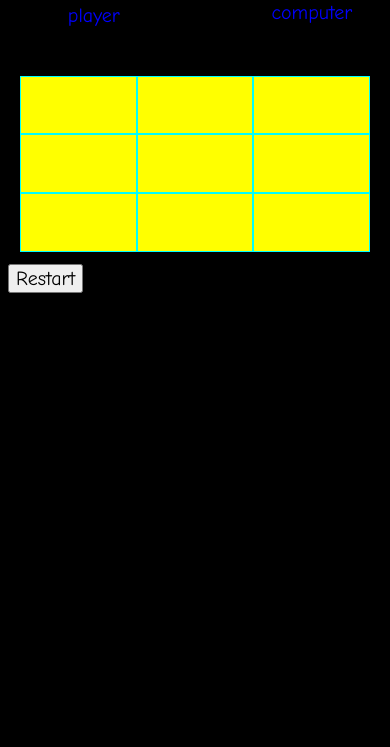
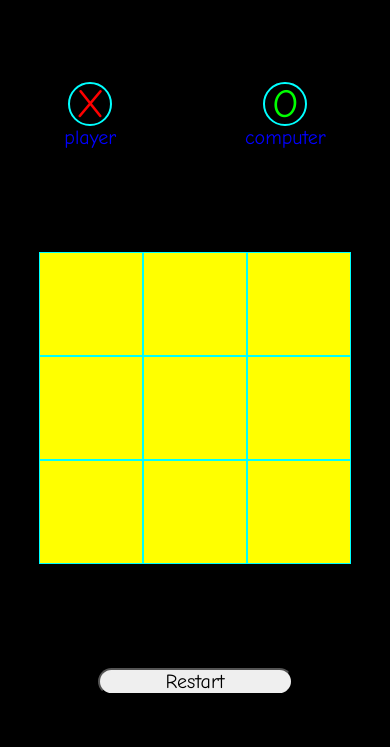
Before and after one commit to Ionut2003/TIC-TAC-TOE-GAME-, a plain HTML site: page index.html in a window 390 px wide. Shown: the part 97-844 px from the top of the page. Drawn offline with Linux system fonts and the light colour scheme.

Commit message:
little css and javascript changes and made it responsive

```diff
--- a/index.html
+++ b/index.html
@@ -10,12 +10,16 @@
   <body>
   	<h1>TIC TAC TOE GAME</h1>
 	<div class = "playerMarks">
+		<div class="mark_info">
 			<div class = "playerMark">X</div>
+			<div class = "player">player</div>
+		</div>
+		<div class="mark_info">
 			<div class = "computerMark">O</div>
 			<div class = "computer">computer</div>
-  	<div class = "player">player</div>
 		</div>
-  <table cellspacing = "0">
+	</div>
+	<table cellspacing = "0" id = "table">
 		<tr>
 			<td class = "border1" id = "0"></td>
 			<td class = "border1" id = "1"></td>
--- a/script.js
+++ b/script.js
@@ -4,9 +4,10 @@ const huPlayer = 'X';
 let availSpots = [0, 1, 2, 3, 4, 5, 6, 7, 8];
 let board = [0, 1, 2, 3, 4, 5, 6, 7, 8];
 const restartButton = document.getElementById("restart");
-startGame();
-allCells.forEach(cell => cell.addEventListener('mouseup', playerTurn));
-restartButton.addEventListener('mouseup', restartAllCells);
+startGame(); //starting the game
+allCells.forEach(cell => cell.addEventListener('click', playerTurn)); // click event for every table cell
+document.getElementById("table").style.height = document.getElementById("table").clientWidth + "px"; // making the table square
+restartButton.addEventListener('click', startGame); // restarting the board
 function checkTie(){
 	a = board.filter(e => typeof(e) === 'number');
 	if(a.length === 0 && !checkWin(huPlayer, board)){
@@ -15,7 +16,7 @@ function checkTie(){
 	}
 	return false;
 }
-function playerTurn(event){
+function playerTurn(){
 	makeMove(huPlayer, board);
 }
 function gameWin(player, brd){
@@ -39,10 +40,11 @@ return false;
 }
 function checkWin(player, brd){
 		let win = [];
-		let wins = [[0, 1, 2],	[3, 4, 5],	[6, 7, 8],		[0, 3, 6],		[1, 4, 7],		[2, 5, 8],		[0, 4, 8],		[2, 4, 6]];
+		let wins = [
+			[0, 1, 2], [3, 4, 5], [6, 7, 8], [0, 3, 6], [1, 4, 7], [2, 5, 8], [0, 4, 8],	[2, 4, 6]
+		]; // all the variants of wins
 		let plays = [];
-		let l = brd.length;
-		for(let i = 0; i<l; i++){
+		for(let i = 0; i<brd.length; i++){
 			if(brd[i] === player) plays.push(i);
 		}
 		for(let j of wins){
@@ -57,7 +59,6 @@ function checkWin(player, brd){
 		}
 		win = [];
 		}
-		console.log(brd === board);
 return false;
 }
 function declareWinner(who){
@@ -65,30 +66,20 @@ function declareWinner(who){
 	(who === huPlayer) ? alert('Game win!!!!') : alert('Game lose!!!');
 	}
 }
-function restartAllCells(event){
-	for(i = 0; i<9; i++){
-		allCells[i].innerHTML = '';
-		allCells[i].style.backgroundColor = 'yellow';
-		availSpots.push(i);
-		board[i] = i;
-	}
-}
+
 function startGame(){
 	for(let i = 0; i<9; i++){
 		allCells[i].innerHTML = '';
-		allCells[i].style.backgroundColor = 'yellow';
-		availSpots.push(i);
+		availSpots[i] = i;
 		board[i] = i;
+		allCells[i].style.backgroundColor = "yellow";
 	}
 }
 function makeMove(player, newbrd){
 	if(player === huPlayer){
 	var currentCell = parseInt(event.target.id);
 	var addToken = document.getElementById(`${currentCell}`);
-		if(addToken.innerHTML === 'X' || addToken.innerHTML === 'O'){
-			makeMove(huPlayer, board);
-		}
-		else{
+		if(addToken.innerHTML !== 'X' && addToken.innerHTML !== 'O') {
 			if((!checkWin(huPlayer, board) && !checkWin(aiPlayer, board)) && !checkTie()){
 				addToken.style.color = 'red';
 				addToken.innerHTML = player;
--- a/style.css
+++ b/style.css
@@ -1,35 +1,44 @@
+/* RESETS */
 *{
 	font-family: "Comic Sans MS";
 	font-size: 20px;
+	margin: 0;
+	padding: 0;
 }
+
+body{
+	background-color: black;
+	display: flex;
+	flex-direction: column;
+	height: 100vh;
+	justify-content: space-around;
+}
+
+/* TABLE STYLES */
+
+
 table {
 	margin: 0 auto;
-	width: 100%;
-	border-width: 2px 2px 2px 2px;
-	height: 200px;
-	border-style: solid;
-	border-color: transparent;
+	width: 80%;
 	display: table;
-	padding: 10px;
+	background-color: yellow;
 
 
 }
 .border1{
-	background-color: yellow;
-	border-width: 1px 1px 1px 1px;
-	width: 73px;
-	height: 50px;
-	border-style: solid;
-	border-color: cyan;
+	border: 1px solid cyan;
 	text-align: center;
-	display: table-cell;
+	width: 100px;
+	height: 100px;
+
 }
-body{
-	background-color: black;
-	color: red;
-}
-.restart{
-	position: absolute;
+
+/* RESTART BUTTON */
+
+#restart{
+	width: 50%;
+	align-self: center;
+	border-radius: 15px;
 
 }
 h1{
@@ -38,46 +47,46 @@ h1{
 	font-size: 20px;
 }
 .playerMarks{
-	position: relative;
 	width: auto;
-	height: 60px;
+	display: flex;
+	flex-direction: row;
+	justify-content: space-around;
+
 }
 .playerMark{
-	position: relative;
 	border: 2px solid cyan;
 	width: 40px;
 	height: 40px;
-	left: 17%;
 	border-radius: 40px;
-	line-height: 40px;
 	text-align: center;
 	font-size: 40px;
+	display: flex;
+	justify-content: center;
+	align-items: center;
+	color: red;
 }
 .computerMark{
-	left: 73%;
-	position: relative;
 	border: 2px solid cyan;
 	width: 40px;
 	height: 40px;
-	bottom: 44px;
 	border-radius: 40px;
-	line-height: 40px;
-	text-align: center;
 	font-size: 40px;
 	color: lime;
+	display: flex;
+	justify-content: center;
+	align-items: center;
 }
 .player{
-	display: inline-block;
-	position: relative;
-	top: -37px;
-	left: 16%;
 	color: blue;
 }
 .computer{
-	float: right;
-	display: inline-block;
-	position: relative;
-	top: -40px;
-	right: 8%;
 	color: blue;
 }
+
+.mark_info {
+	width: fit-content;
+	display: flex;
+	flex-flow: column wrap;
+	align-items: center;
+	justify-content: center;
+}
```
Lines whose indentation alone changed are shown as unchanged.
